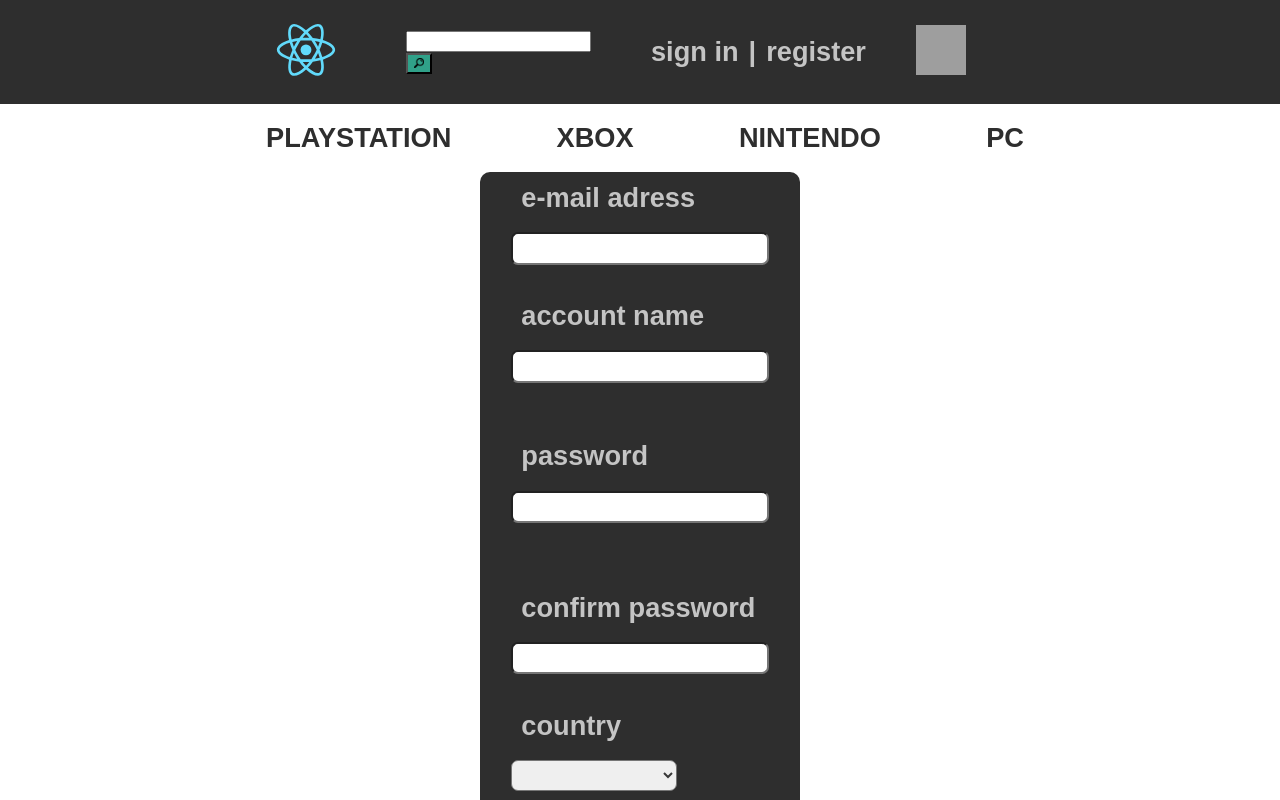
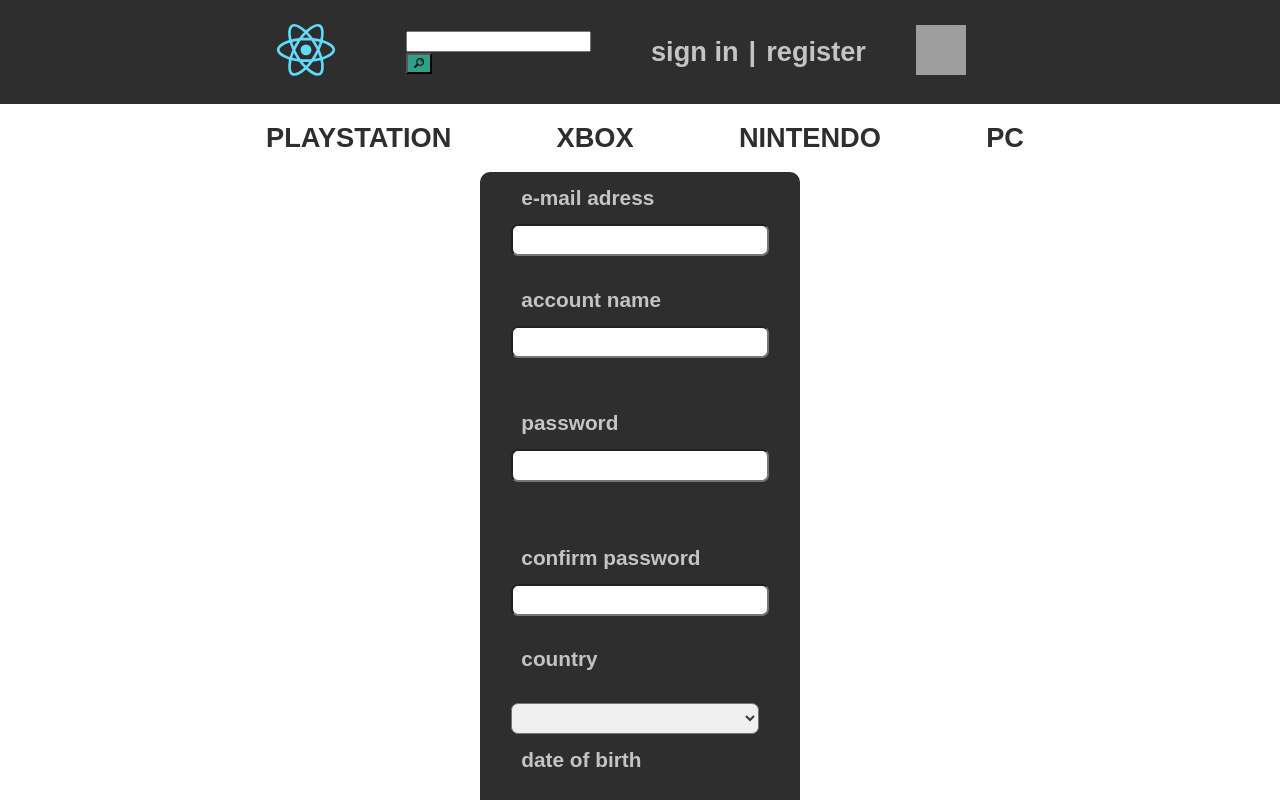
Before and after one commit to m-figon/GameStore, a React (Create React App) app: page / in a window 1280 px wide. Both pictures are taken after a click on the element "register". Shown: the top 800 px of the page. Built offline with nearby package versions, Linux system fonts and the light colour scheme; grey boxes are pictures that could not be loaded.

Commit message:
tooltip showing after incorrect select on country and date field, tooltip showing  when focusing on countries and date fields and hiding when focus is lost

```diff
--- a/src/registration/registration.css
+++ b/src/registration/registration.css
@@ -11,7 +11,7 @@
     align-items: center;
     background-color: #2e2e2e;
     width:20rem;
-    height: 50rem;
+    height: 47rem;
     border-radius: 10px;
 }
 .app-form input,
@@ -31,7 +31,7 @@
 .app-form h1{
     display: block;
     color: #c4c4c4;
-    font-size: 1.7rem;
+    font-size: 1.3rem;
     font-family: 'PT Sans', sans-serif;
 
 }
@@ -57,10 +57,14 @@
 #hiddenTooltip2,
 #hiddenTooltip3,
 #hiddenTooltip4,
+#hiddenTooltip5,
+#hiddenTooltip6,
 #visibleTooltip1,
 #visibleTooltip2,
 #visibleTooltip3,
-#visibleTooltip4{
+#visibleTooltip4,
+#visibleTooltip5,
+#visibleTooltip6{
     visibility: hidden;
     display: block;
     position: relative;
@@ -74,9 +78,20 @@
     font-size: 0.6rem;
     border-radius: 5px;
 }
+#hiddenTooltip5,
+#hiddenTooltip6,
+#visibleTooltip5,
+#visibleTooltip6{
+    top:1rem;
+}
 #visibleTooltip1,
 #visibleTooltip2,
 #visibleTooltip3,
-#visibleTooltip4{
+#visibleTooltip4,
+#visibleTooltip5,
+#visibleTooltip6{
     visibility: visible;
 }
+#countries{
+    width: 15.5rem;
+}
--- a/src/registration/registration.jsx
+++ b/src/registration/registration.jsx
@@ -53,10 +53,14 @@ class Registration extends Component{
         console.log(e);
       }
     }
-    selectImplement(select,id){
+    selectImplement(select,id,hidden,visible){
       try{
-        ((select.match(undefined))||(select.match(null)))?
-        this.validate(id,"incorrect"):this.validate(id,"correct");
+        if((select.match(undefined))||(select.match(null))){
+          this.validate(id,"incorrect");
+          this.showHideTooltip(hidden,visible);
+        }else{
+          this.validate(id,"correct");
+        }
       }catch(e){
         console.log(e);
       }
@@ -65,38 +69,44 @@ class Registration extends Component{
       //console.log(this.state.selectCountry.e);
       if(this.state.email.match(/^[a-z0-9\._\-]+@[a-z0-9\.\-]+\.[a-z]{2,4}$/)==null){
         this.validate("#email","incorrect");
-        this.showHideTooltip("#hiddenTooltip1",'visibleTooltip1');
+        this.showHideTooltip("hiddenTooltip1",'visibleTooltip1');
       }else{
         this.validate("#email","correct");
+        this.showHideTooltip("visibleTooltip1",'hiddenTooltip1');
       }
       if(this.state.account.match(/^[a-zA-Z0-9\.\-_]{4,10}$/)==null){
         this.validate("#ac-name","incorrect");
-        this.showHideTooltip("#hiddenTooltip2",'visibleTooltip2');
+        this.showHideTooltip("hiddenTooltip2",'visibleTooltip2');
       }else{
         this.validate("#ac-name","correct");
+        this.showHideTooltip("visibleTooltip2",'hiddenTooltip2');
       }
       if(this.state.password1.match(/^(?=.*[A-Z])(?=.*[a-z])(?=.*\d)(?=.*[\.\-_@$!%*#?&])[A-Za-z\d\.\-_@$!%*#?&]{8,13}$/)==null){
         this.validate("#password","incorrect");
-        this.showHideTooltip("#hiddenTooltip3",'visibleTooltip3');
+        this.showHideTooltip("hiddenTooltip3",'visibleTooltip3');
       }else{
         this.validate("#password","correct");
+        this.showHideTooltip("visibleTooltip3",'hiddenTooltip3');
+
       }
       if(this.state.password2===this.state.password1 && this.state.password2!=""){
         this.validate("#confirm-password","correct");
+        this.showHideTooltip("visibleTooltip4",'hiddenTooltip4');
+
       }
       else{
         this.validate("#confirm-password","incorrect");
-        this.showHideTooltip("#hiddenTooltip4",'visibleTooltip4');
+        this.showHideTooltip("hiddenTooltip4",'visibleTooltip4');
       }
-      this.selectImplement(this.state.selectCountry,"#countries");
-      this.selectImplement(this.state.selectMonth,"#months");
-      this.selectImplement(this.state.selectDay,"#days");
-      this.selectImplement(this.state.selectYear,"#years");
+      this.selectImplement(this.state.selectCountry,"#countries","hiddenTooltip5","visibleTooltip5");
+      this.selectImplement(this.state.selectMonth,"#months","hiddenTooltip6","visibleTooltip6");
+      this.selectImplement(this.state.selectDay,"#days","hiddenTooltip6","visibleTooltip6");
+      this.selectImplement(this.state.selectYear,"#years","hiddenTooltip6","visibleTooltip6");
     }
     showHideTooltip(name,newId){
       try{
         const node = ReactDOM.findDOMNode(this);
-        const child = node.querySelector(name);
+        const child = node.querySelector('#'+name);
         child.id=newId;
       }catch(e){
         console.log(e);
@@ -128,16 +138,17 @@ class Registration extends Component{
             <div class="registration">
             <div class="app-form">
             <form id="form">
-                <h1>e-mail adress</h1><input id="email" onFocus={()=> this.showHideTooltip("#hiddenTooltip1",'visibleTooltip1')} onBlur={()=> this.showHideTooltip("#visibleTooltip1",'hiddenTooltip1')} onChange={(e) => this.inputChange("email", e)} type="text" value={this.state.email}/><div id="hiddenTooltip1">Please enter correct email adress</div>
-                <h1>account name</h1><input id="ac-name" onFocus={()=> this.showHideTooltip("#hiddenTooltip2",'visibleTooltip2')} onBlur={()=> this.showHideTooltip("#visibleTooltip2",'hiddenTooltip2')} onChange={(e) => this.inputChange("account", e)} type="text" value={this.state.account}/><div id="hiddenTooltip2">Username must consist of 4-10 characters which are either digits, letters or -_.</div>
-                <h1>password</h1><input id="password" onFocus={()=> this.showHideTooltip("#hiddenTooltip3",'visibleTooltip3')} onBlur={()=> this.showHideTooltip("#visibleTooltip3",'hiddenTooltip3')}onChange={(e) => this.inputChange("password1", e)} type="text" value={this.state.password1}/><div id="hiddenTooltip3">Password must consist of 8-13 letters, cointain: one upper and lower case letter, one digit, one special character</div>
-                <h1>confirm password</h1><input id="confirm-password" onFocus={()=> this.showHideTooltip("#hiddenTooltip4",'visibleTooltip4')} onBlur={()=> this.showHideTooltip("#visibleTooltip4",'hiddenTooltip4')}onChange={(e) => this.inputChange("password2", e)} type="text" value={this.state.password2}/><div id="hiddenTooltip4">This field must match your password</div>
-                <h1>country</h1>
-                <Select array={this.state.countriesObject.array} selectHandler={this.selectCountryChange} id={this.state.countriesObject.id} value={this.state.countriesObject.value}/>
-                <h1>date of birth</h1>
-                <SelectNumber id="days" selectHandler={this.selectDayChange} start={1} end={31} value="Days" increment={1}/>
-                <Select array={this.state.monthsObject.array} selectHandler={this.selectMonthChange} id={this.state.monthsObject.id} value={this.state.monthsObject.value}/>
-                <SelectNumber id="years" selectHandler={this.selectYearChange} start={2020} end={1920} value="Years" increment={-1}/>
+                <h1>e-mail adress</h1><input id="email" onFocus={()=> this.showHideTooltip("hiddenTooltip1",'visibleTooltip1')} onBlur={()=> this.showHideTooltip("visibleTooltip1",'hiddenTooltip1')} onChange={(e) => this.inputChange("email", e)} type="text" value={this.state.email}/><div id="hiddenTooltip1">Please enter correct email adress</div>
+                <h1>account name</h1><input id="ac-name" onFocus={()=> this.showHideTooltip("hiddenTooltip2",'visibleTooltip2')} onBlur={()=> this.showHideTooltip("visibleTooltip2",'hiddenTooltip2')} onChange={(e) => this.inputChange("account", e)} type="text" value={this.state.account}/><div id="hiddenTooltip2">Username must consist of 4-10 characters which are either digits, letters or -_.</div>
+                <h1>password</h1><input id="password" onFocus={()=> this.showHideTooltip("hiddenTooltip3",'visibleTooltip3')} onBlur={()=> this.showHideTooltip("visibleTooltip3",'hiddenTooltip3')}onChange={(e) => this.inputChange("password1", e)} type="text" value={this.state.password1}/><div id="hiddenTooltip3">Password must consist of 8-13 letters, cointain: one upper and lower case letter, one digit, one special character</div>
+                <h1>confirm password</h1><input id="confirm-password" onFocus={()=> this.showHideTooltip("hiddenTooltip4",'visibleTooltip4')} onBlur={()=> this.showHideTooltip("visibleTooltip4",'hiddenTooltip4')}onChange={(e) => this.inputChange("password2", e)} type="text" value={this.state.password2}/><div id="hiddenTooltip4">This field must match your password</div>
+                <h1>country</h1><div id="hiddenTooltip5">Please select a correct option</div>
+
+                <Select tooltipShowHandler={()=>this.showHideTooltip("hiddenTooltip5",'visibleTooltip5')} tooltipHideHandler={()=>this.showHideTooltip("visibleTooltip5",'hiddenTooltip5')} array={this.state.countriesObject.array} selectHandler={this.selectCountryChange} id={this.state.countriesObject.id} value={this.state.countriesObject.value}/>
+                <h1>date of birth</h1><div id="hiddenTooltip6">Please select a correct option</div>
+                <SelectNumber tooltipShowHandler={()=>this.showHideTooltip("hiddenTooltip6",'visibleTooltip6')} tooltipHideHandler={()=>this.showHideTooltip("visibleTooltip6",'hiddenTooltip6')} id="days" selectHandler={this.selectDayChange} start={1} end={31} value="Days" increment={1}/>
+                <Select tooltipShowHandler={()=>this.showHideTooltip("hiddenTooltip6",'visibleTooltip6')} tooltipHideHandler={()=>this.showHideTooltip("visibleTooltip6",'hiddenTooltip6')} array={this.state.monthsObject.array} selectHandler={this.selectMonthChange} id={this.state.monthsObject.id} value={this.state.monthsObject.value}/>
+                <SelectNumber tooltipShowHandler={()=>this.showHideTooltip("hiddenTooltip6",'visibleTooltip6')} tooltipHideHandler={()=>this.showHideTooltip("visibleTooltip6",'hiddenTooltip6')} id="years" selectHandler={this.selectYearChange} start={2020} end={1920} value="Years" increment={-1}/>
               </form>
             <button onClick={this.displayData}>Register</button>
             </div>
--- a/src/registration/select/select.jsx
+++ b/src/registration/select/select.jsx
@@ -16,12 +16,14 @@ class Select extends Component{
     }
     render(){
         return(
-            <select id={this.props.id} value={this.state.selectValue} onChange={(e)=>this.afterOnChange(e)}>
+            <>
+            <select onFocus={this.props.tooltipShowHandler} onBlur={this.props.tooltipHideHandler} id={this.props.id} value={this.state.selectValue} onChange={(e)=>this.afterOnChange(e)}>
             <option value="none">{this.props.value}</option>
             {this.props.array.map((value) => {
                 return <option value={value}>{value}</option>
             })}
             </select>
+            </>
         );
     }
 
--- a/src/registration/selectNumber/selectNumber.jsx
+++ b/src/registration/selectNumber/selectNumber.jsx
@@ -26,7 +26,7 @@ class SelectNumber extends Component{
             }
         }
         return(
-        <select id={this.props.id} value={this.state.selectValue} onChange={(e)=>this.afterOnChange(e)}><option value="none">{this.props.value}</option>{array}</select>
+        <select onFocus={this.props.tooltipShowHandler} onBlur={this.props.tooltipHideHandler} id={this.props.id} id={this.props.id} value={this.state.selectValue} onChange={(e)=>this.afterOnChange(e)}><option value="none">{this.props.value}</option>{array}</select>
         );
     }
 
```
